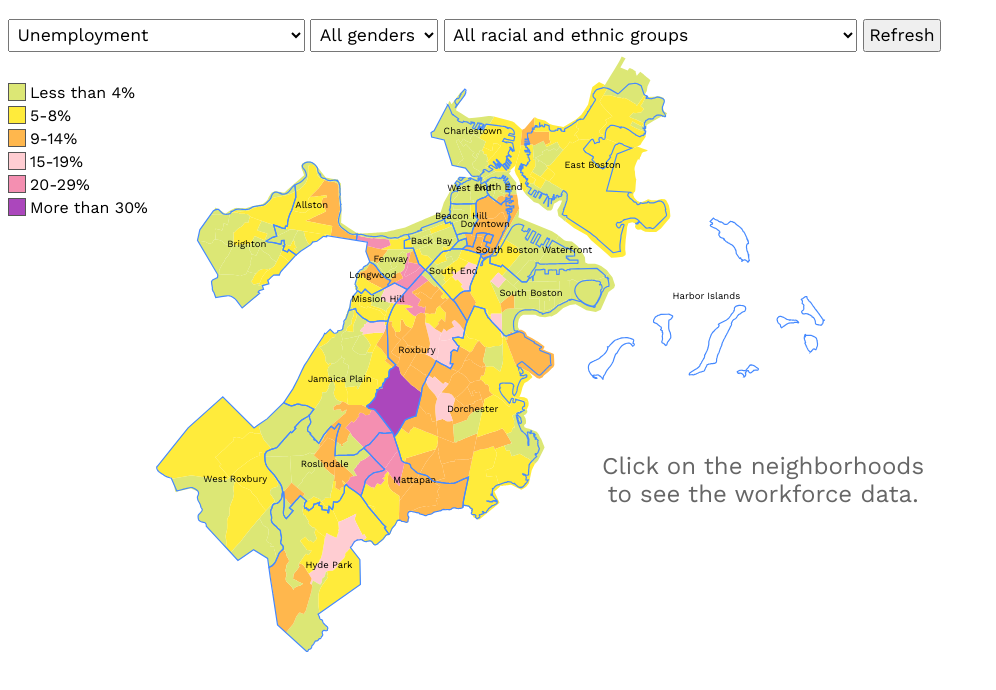
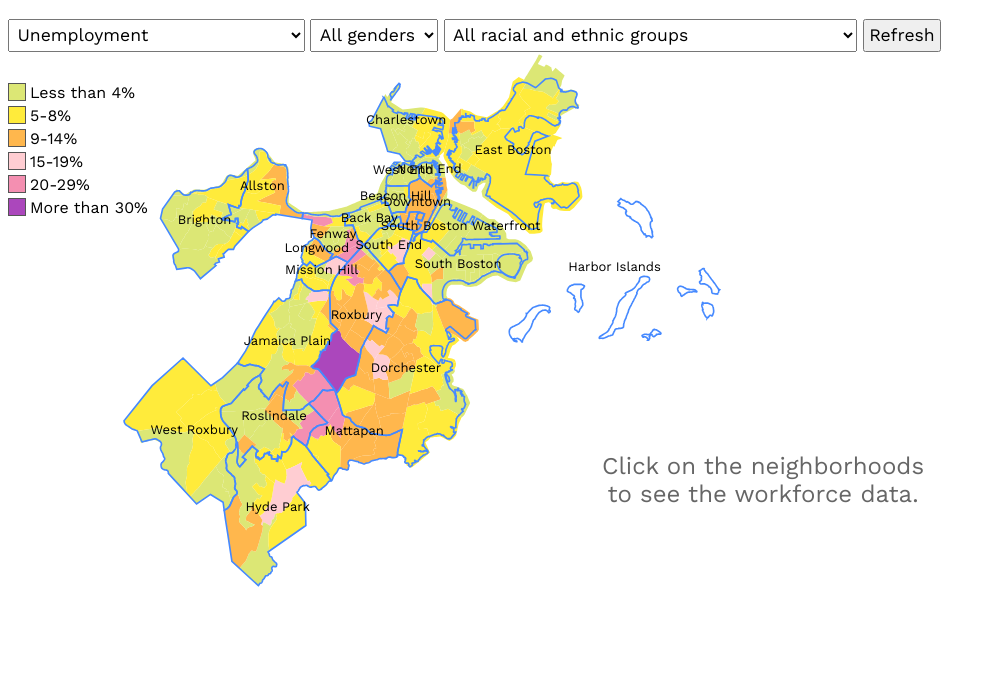
Before and after one commit to hermansaksono/boston_unemployment_vis, a plain HTML site: page index.html in a window 1280 px wide. Shown: the part 62-752 px from the top of the page, without its empty margins (0-996 px from the left). Drawn offline with nearby package versions, Linux system fonts and the light colour scheme.

Commit message:
Fix the zoom issue

```diff
--- a/static/scripts/boston_unemployment_vis.js
+++ b/static/scripts/boston_unemployment_vis.js
@@ -1,9 +1,9 @@
 const MAP_WIDTH = 800;
-const MAP_HEIGHT = 620;
+const MAP_HEIGHT = 600;
 const EXCLUDED_TRACTS = ["25025990101", "25025980101"];
 const EXCLUDED_NEIGHBORHOODS = ["Bay Village", "Leather District", "Chinatown", "Waterfront"];
-const CITY_CENTER = [-71.0299, 42.3181];
-const INITIAL_SCALE = 120000;
+const CITY_CENTER = [-70.9, 42.27];
+const INITIAL_SCALE = 78000;
 const DIV_ID_FOR_SVG_MAP = "div#mapSvgContainer";
 
 let projection = d3.geoMercator().scale(INITIAL_SCALE).center(CITY_CENTER);
@@ -17,9 +17,9 @@ let activeTractId = undefined;
 
 let mapContainer = d3.select(DIV_ID_FOR_SVG_MAP);
 let zoom = d3.zoom()
-    .scaleExtent([1, 5]) //.scale(projection.scale())
+    .scaleExtent([1, 20]) //.scale(projection.scale())
     .on("zoom", function () {
-            svgMap.attr("transform", d3.event.transform)
+        mapParentGroup.attr("transform", d3.event.transform);
     });
 
 let svgMap = mapContainer.append("svg")
@@ -28,6 +28,10 @@ let svgMap = mapContainer.append("svg")
     .attr("viewBox", "0 0 " + MAP_WIDTH + " " + MAP_HEIGHT)
     .call(zoom)
     .classed("svg-content", true);
+let mapParentGroup = svgMap.append("g");
+let mapShapeGroup = mapParentGroup.append("g").attr("id", "mapShapeGroup");
+let mapLabelGroup = mapParentGroup.append("g").attr("id", "mapLabelGroup");
+let mapHoverGroup = mapParentGroup.append("g").attr("id", "mapHoverGroup");
 
 // Load data
 let bostonNeighborhoodsData = d3.json("static/maps/boston_neighborhoods.geojson");
@@ -76,7 +80,7 @@ const drawCensusTracts = (tracts) => {
         if (EXCLUDED_TRACTS.includes(tractFeature.properties.GEOID10)) {
             // Don't draw the tract
         } else {
-            drawTract(tractFeature, svgMap);
+            drawTract(tractFeature, mapShapeGroup);
         }
     });
 }
@@ -101,28 +105,28 @@ const getTractIdName = (tractFeature) => {
 
 const drawNeighborhoods = (neighborhoods) => {
     neighborhoods.features.forEach((neighborhoodFeature) => {
-        drawNeighborhoodBorders(neighborhoodFeature, svgMap);
+        drawNeighborhoodBorders(neighborhoodFeature, mapShapeGroup, mapLabelGroup);
     });
 }
 
-const drawNeighborhoodBorders = (neighborhoodFeature, svg) => {
+const drawNeighborhoodBorders = (neighborhoodFeature, mapShapeGroup, mapLabelGroup) => {
     let neighborhoodName = getNeighborhoodName(neighborhoodFeature);
-    let neighborhoodShape = svg.append("path");
+    let neighborhoodShape = mapShapeGroup.append("path");
     neighborhoodShape.data([neighborhoodFeature])
         .join('path')
         .attr('d', pathProjector)
         .attr('class', "neighborhoodBorder")
 
-    drawNeighborhoodName(neighborhoodName, neighborhoodShape, svg);
+    drawNeighborhoodName(neighborhoodName, neighborhoodShape, mapLabelGroup);
     neighborhoodShapes[neighborhoodName] = neighborhoodShape;
 }
 
-const drawNeighborhoodName = (neighborhoodName, neighborhoodShape, svg) => {
+const drawNeighborhoodName = (neighborhoodName, neighborhoodShape, mapLabelGroup) => {
     if (EXCLUDED_NEIGHBORHOODS.includes(neighborhoodName)) {
         // Don't do anything
     } else {
         let neighborhoodBBox = neighborhoodShape.node().getBBox();
-        svg.append("text")
+        mapLabelGroup.append("text")
             .attr("x", neighborhoodBBox.x + neighborhoodBBox.width / 2)
             .attr("y", neighborhoodBBox.y + neighborhoodBBox.height / 2)
             .attr("text-anchor", "middle")
@@ -140,7 +144,7 @@ const drawCensusHovers = (tracts) => {
         if (EXCLUDED_TRACTS.includes(tractFeature.properties.GEOID10)) {
             // Don't draw the census tract
         } else {
-            drawTractHovers(tractFeature, svgMap);
+            drawTractHovers(tractFeature, mapHoverGroup);
         }
     });
 }
--- a/static/styles/main.css
+++ b/static/styles/main.css
@@ -27,11 +27,10 @@ header {
 }
 
 main {
-    margin: 0 0 0 -20px;
+    margin: 0 -20px 0 -20px;
 }
 
 .mapContainer {
-    width: 950px;
     height: 600px;
     margin: 0;
     position: relative;
@@ -39,7 +38,6 @@ main {
 }
 
 .mapSvgContainer {
-    width: 950px;
     height: 600px;
     position: relative;
     overflow: hidden;
@@ -188,6 +186,7 @@ main {
     stroke: #ffffff00;
     fill: #ffffff00;
     cursor: pointer;
+    stroke-linejoin: round;
 }
 
     .hoverTract.highlight {
```
